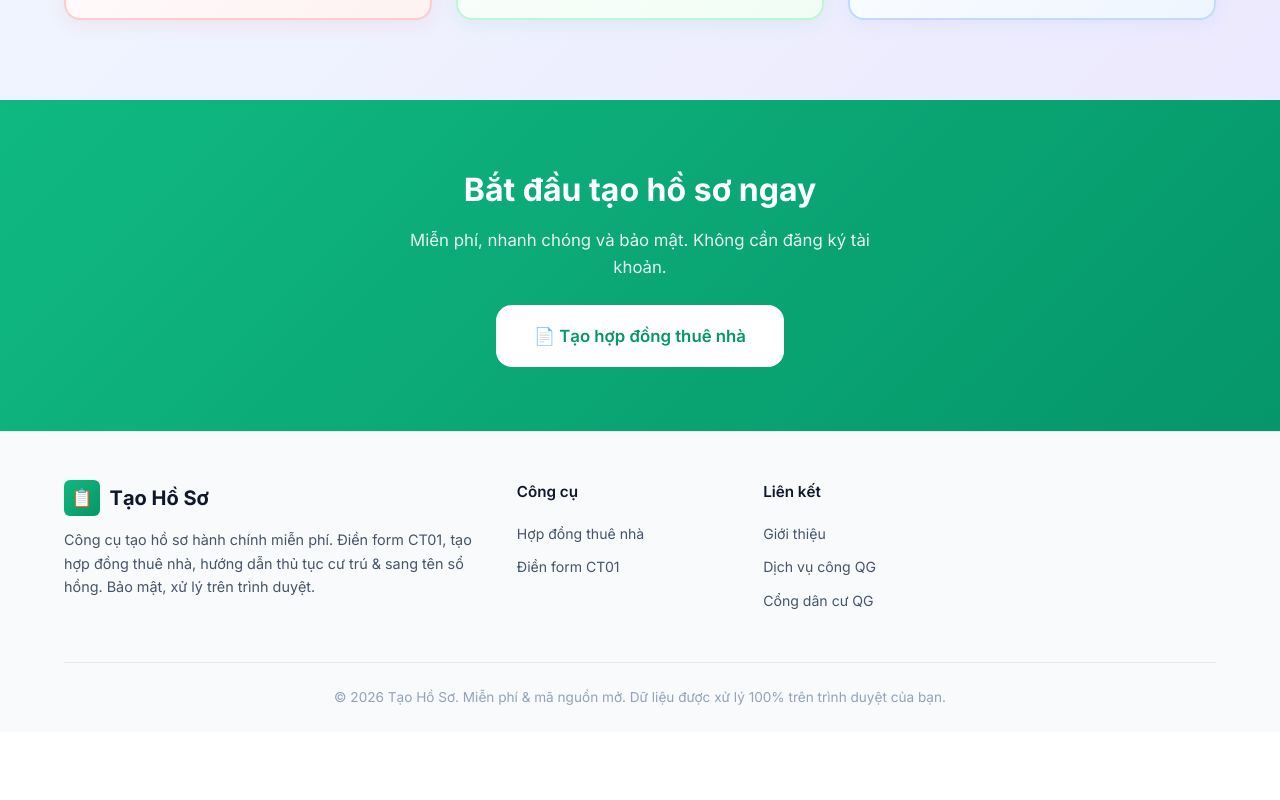
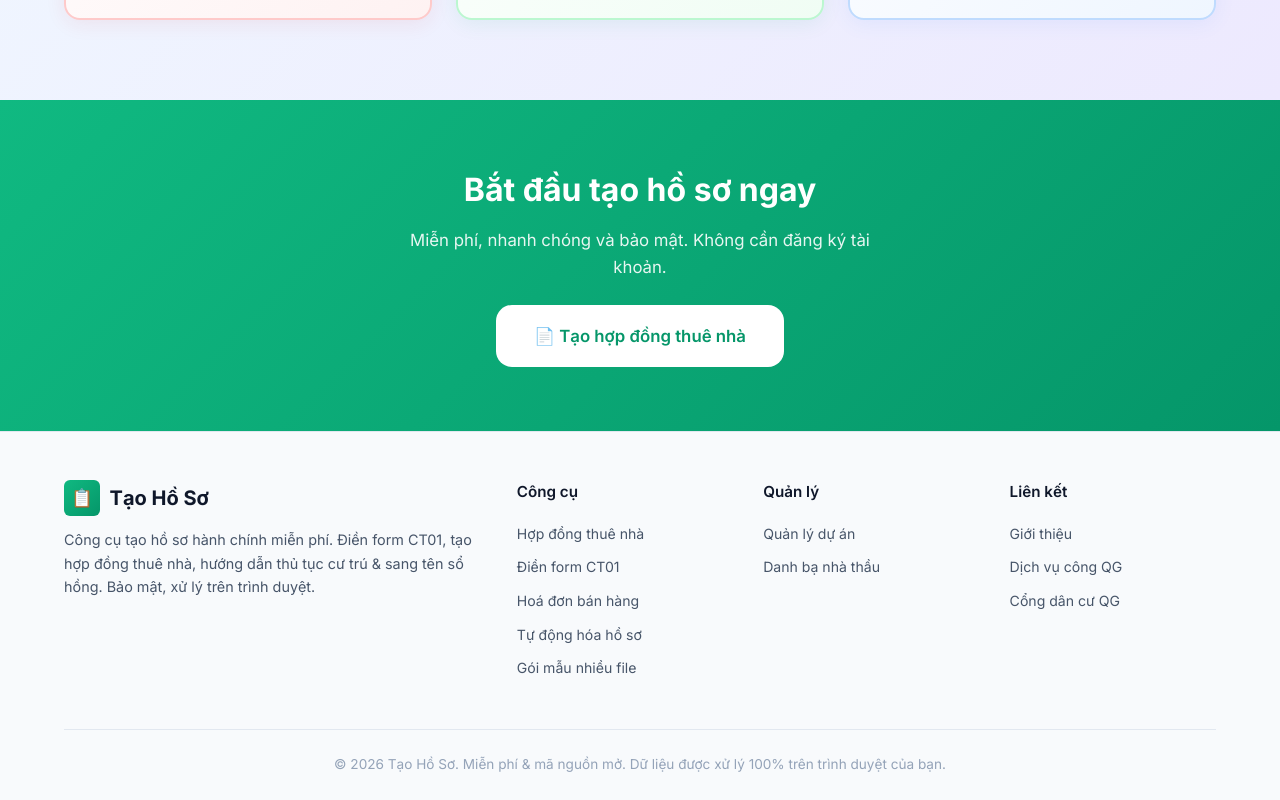
Before and after one commit to trunghieu2025/taohoso, a React (Vite) app: page / in a window 1280 px wide. Shown: the part 2150-2950 px from the top of the page. Before the commit the page ends 2882 px from the top, so only its background shows below. Built offline with nearby package versions, Linux system fonts and the light colour scheme.

Commit message:
feat: update footer with all tools + quan ly section

```diff
--- a/src/components/Footer.tsx
+++ b/src/components/Footer.tsx
@@ -21,6 +21,17 @@ export default function Footer() {
                         <ul className="footer-links">
                             <li><Link to="/hop-dong-thue-nha">Hợp đồng thuê nhà</Link></li>
                             <li><Link to="/dien-form-ct01">Điền form CT01</Link></li>
+                            <li><Link to="/hoa-don-ban-hang">Hoá đơn bán hàng</Link></li>
+                            <li><Link to="/ho-so-sua-chua">Tự động hóa hồ sơ</Link></li>
+                            <li><Link to="/goi-mau">Gói mẫu nhiều file</Link></li>
+                        </ul>
+                    </div>
+
+                    <div>
+                        <h4 className="footer-title">Quản lý</h4>
+                        <ul className="footer-links">
+                            <li><Link to="/quan-ly-du-an">Quản lý dự án</Link></li>
+                            <li><Link to="/danh-ba-nha-thau">Danh bạ nhà thầu</Link></li>
                         </ul>
                     </div>
 
```
